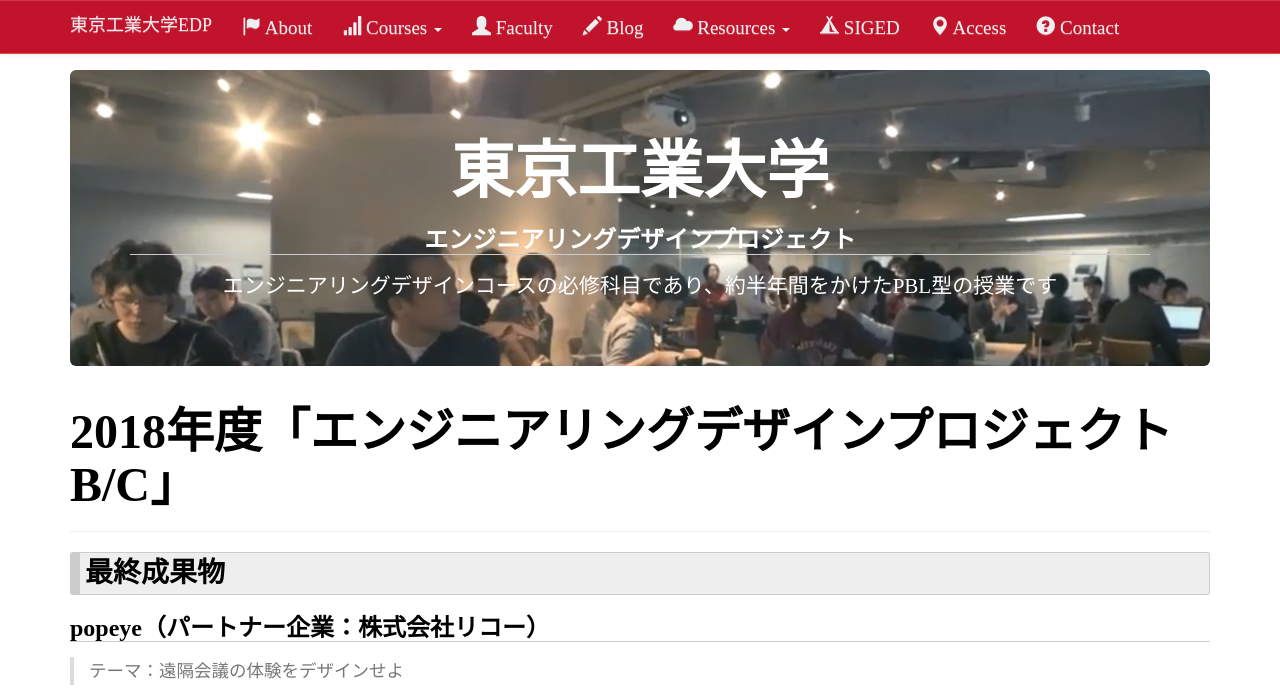
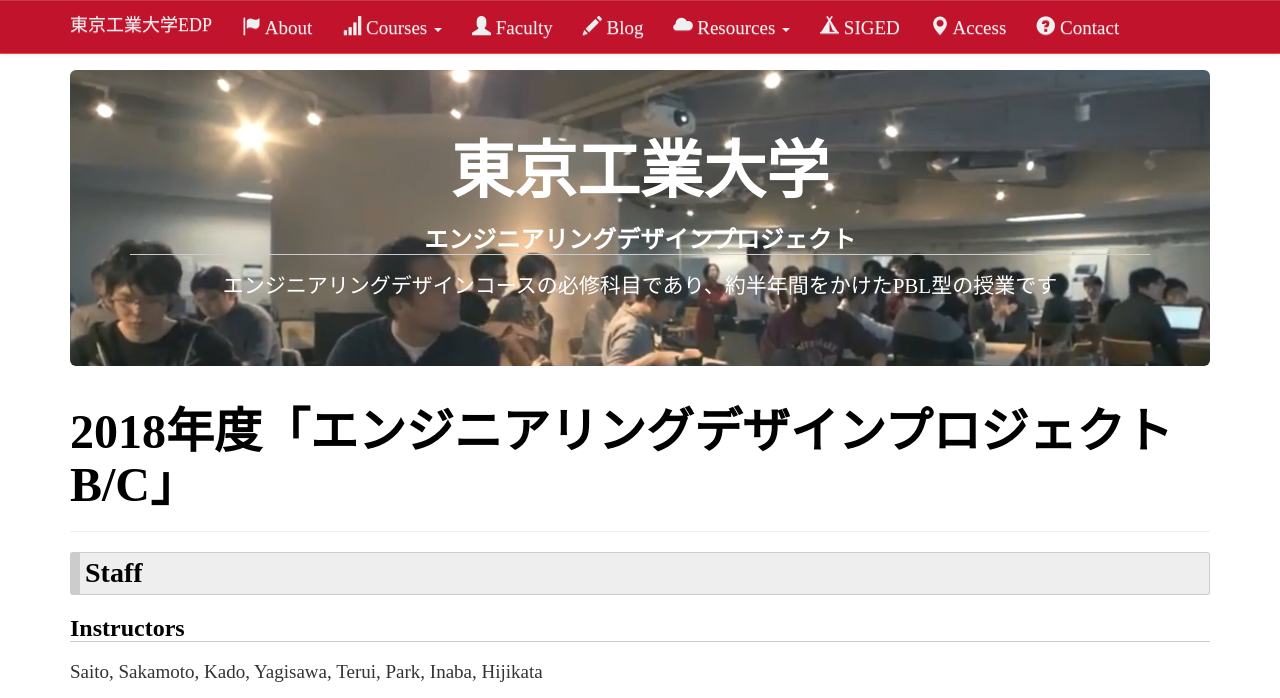
Before and after one commit to titech-edp/titech-edp.github.io, a Jekyll site: the page built from 2018-edp-bc/index.md, in a window 1280 px wide and 1400 px high. Shown: the top 698 px of the window. Built offline with Jekyll 4.4.1, drawn with Linux system fonts in a browser that asks for light colours; nearby versions of some CDN libraries; library files that are not in the unit come from our copies; some of the changed text lies outside the part shown; grey boxes are pictures that could not be loaded.

Commit message:
Change inde xpage

```diff
--- a/2018-edp-bc/index.md
+++ b/2018-edp-bc/index.md
@@ -2,6 +2,29 @@
 layout: page
 title: 2018年度「エンジニアリングデザインプロジェクトB/C」
 ---
+
+# Staff
+
+## Instructors
+
+Saito, Sakamoto, Kado, Yagisawa, Terui, Park, Inaba, Hijikata
+
+## Teaching Assistants (TAs):
+
+Yuma ITO, Yosuke TAJIRI, Randy Raharja
+
+# Corporate Partners
+
+* ATC株式会社 / ATC Co., Ltd.
+* パナソニック株式会社 / Panasonic Corporation
+* 株式会社ウェザーニューズ / Weathernews Inc.
+* 株式会社リコー / Ricoh Co., Ltd.
+* さくらインターネット株式会社
+* エイベックス株式会社
+* フォントワークス株式会社
+* 太陽ホールディングス株式会社
+* 株式会社オロ
+
 
 # 最終成果物
 
@@ -600,13 +601,13 @@
     - 懇親会の参加者チェック
 
 
-## [EDP-FINAL-PRESENTATION] February 9, Sat., 13:00-17:30
+# [EDP-FINAL-PRESENTATION] February 9, Sat., 13:00-17:30
 
-### 外部向け開催概要
+## 外部向け開催概要
 → [開催概要](./demoday/)
 
 
-### 最終レポート
+## 最終レポート
 
 本レポートは【最終発表会】の終了後に提出してください！！
 Please use this form AFTER YOUR FINAL PRESENTATION!!!
@@ -621,7 +622,6 @@
 〆切：2019年2月17日（日）24:00
 Due on 2018/2/17, Sun., 24:00
 
-
 1) あなたが最終的なソリューションについて「満足している点」とその理由や原因について、チーム活動・デザインプロセス・プロトタイピングなどの観点から記述してください。Please describe what led to your "satisfaction" and the reason/cause about the final solution from the viewpoint of team-activity/design-process/prototyping etc.
 
 2) あなたが最終的なソリューションについて「満足していない点」とその理由や原因について、チーム活動・デザインプロセス・プロトタイピングなどの観点から記述してください。Please describe what led to your "dissatisfaction" and the reason/cause about the final solution from the viewpoint of team-activity/design-process/prototyping etc.
```
Also changed, not shown: other parts of 2018-edp-bc/index.md (+5 -23 lines).
